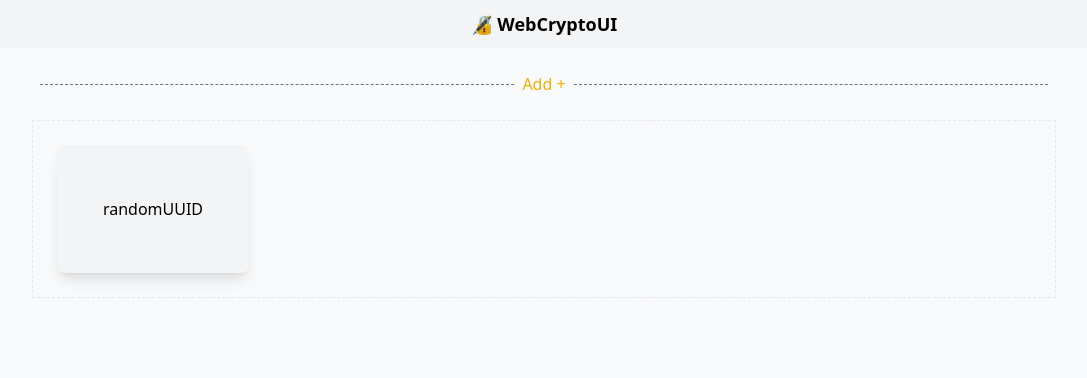
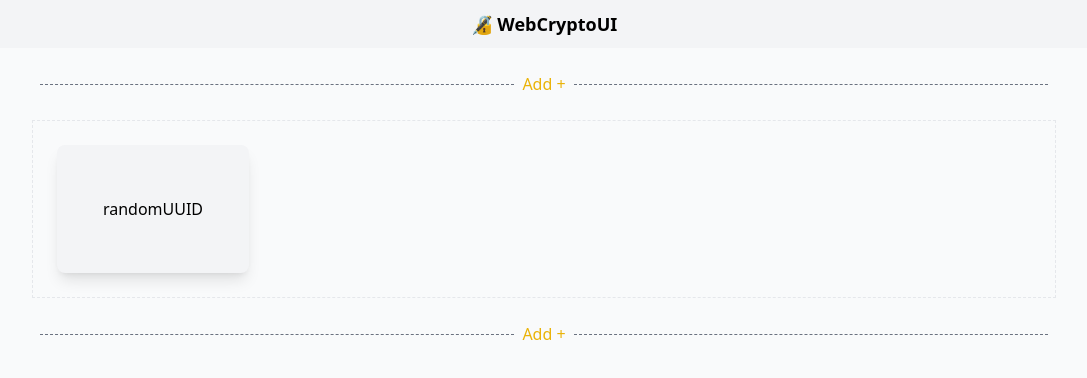
Before and after one commit to gradientsearch/WebCryptoUI, a SvelteKit app: page / in a window 1280 px wide. Shown: the top 378 px of the page, without its empty margins (96-1183 px from the left). Built offline with nearby package versions, Linux system fonts and the light colour scheme.

Commit message:
add add button below methods

```diff
--- a/src/routes/+page.svelte
+++ b/src/routes/+page.svelte
@@ -56,6 +56,7 @@
 			{#if m.methodType === 'methods'}
 				{@const Component = getComponent(m.methodType)}
 				<Component {idx} bind:methodService></Component>
+				<AddMethod bind:fn={showMethods} idx={idx + 1}></AddMethod>
 			{:else}
 				{@const Component = getComponent(m.methodType)}
 				<Component {idx}></Component>
```
